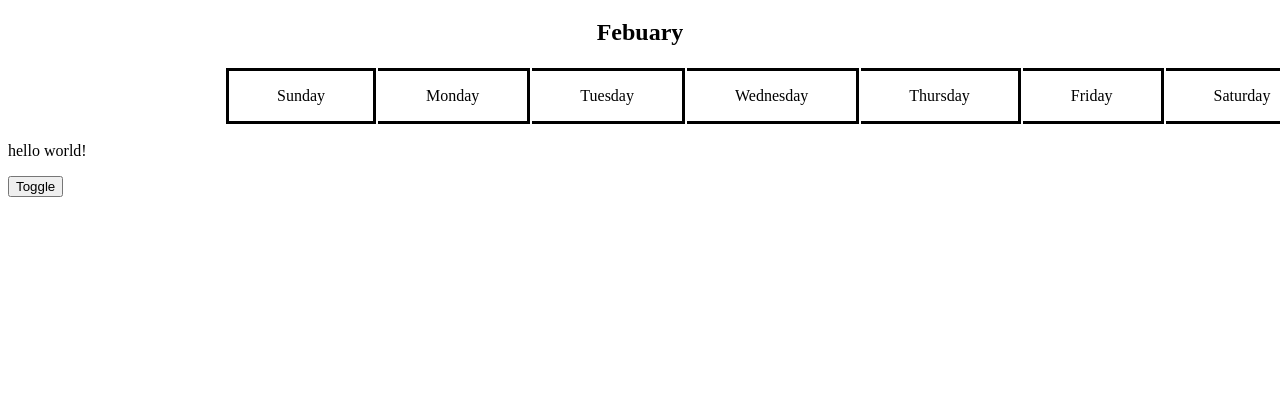
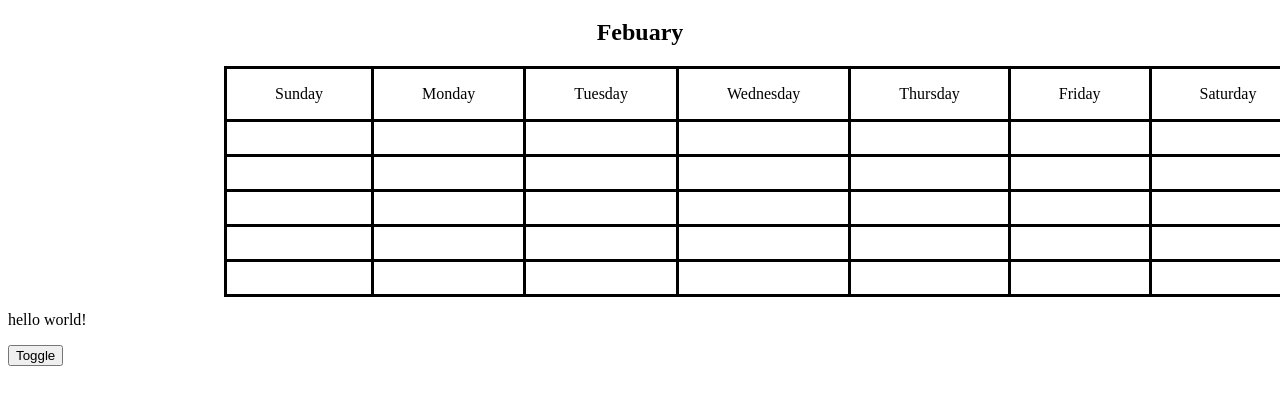
Before and after one commit to tucksa/goal_tracker, a plain HTML site: page index.html in a window 1280 px wide. Shown: the part 61-466 px from the top of the page. Drawn offline with nearby package versions, Linux system fonts and the light colour scheme.

Commit message:
adding rows and td

```diff
--- a/index.css
+++ b/index.css
@@ -1,12 +1,13 @@
 td {
     border: solid black;
-    border-left: 0em;
     padding: 1em 3em;
     margin: 1em 0em;
+    border-collapse: collapse;
 }
 #month{
     text-align: center;
 }
 table {
     margin: 1em 13.5em;
+    border-collapse: collapse;
 }
--- a/index.html
+++ b/index.html
@@ -8,7 +8,7 @@
         <h1>Calendar</h1>
         <div id= 'calendar'>
             <h2 id= 'month'></h2>
-            <table>
+            <table id = 'calTable'>
                 <thead>
                     <td style= 'border-left: solid black'>
                         Sunday
@@ -32,6 +32,14 @@
                         Saturday
                     </td>
                 </thead>
+                <tbody>
+                    <tr id = '1'></tr>
+                    <tr id = '2'></tr>
+                    <tr id = '3'></tr>
+                    <tr id = '4'></tr>
+                    <tr id = '5'></tr>
+                    <tr id = '6'></tr>
+                </tbody>
             </table>
             <p id= 'day'></p>
         </div>
--- a/index.js
+++ b/index.js
@@ -74,7 +74,7 @@ switch(date.getMonth() + 1){
 }
 
 $('#month').html(month)
-console.log(weekday)
+//console.log(weekday)
 
 function monthLength(){
     let currentDate = new Date()
@@ -92,4 +92,19 @@ function monthLength(){
 }
 
 const lastDay = monthLength()
-console.log(lastDay)
+
+function calendarPrint(lastDaty){
+    const startWeekday = date.getUTCDay()
+    console.log('the start day is '+ startWeekday)
+    var rowCount = 1
+    for(let i = 0; i < lastDay + startWeekday + 1; i++){
+        const td = document.createElement('td')
+        if(i % 7 == 0 && i != 0){
+            rowCount += 1
+        }
+        $('#'+rowCount).append(td)
+        //console.log(i+1)
+    }
+}
+
+calendarPrint(lastDay)
```
